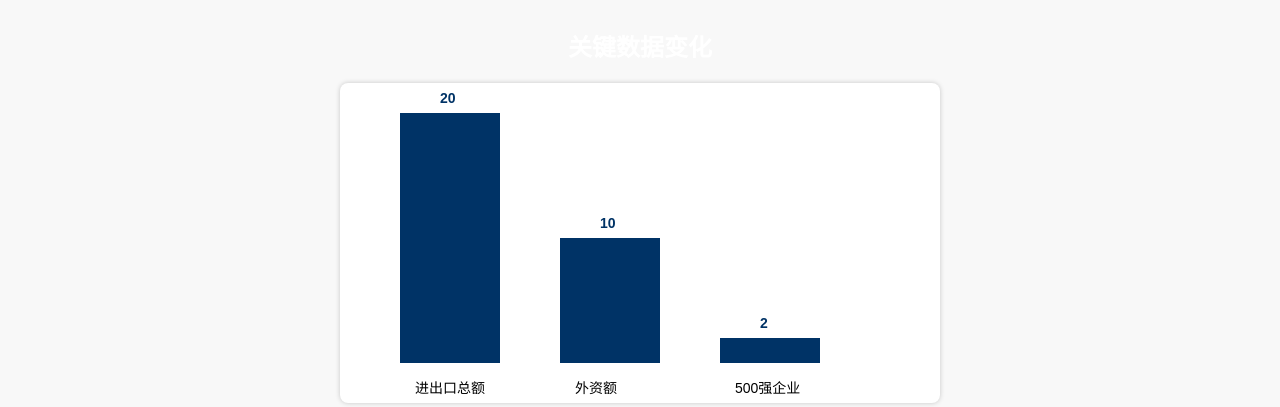
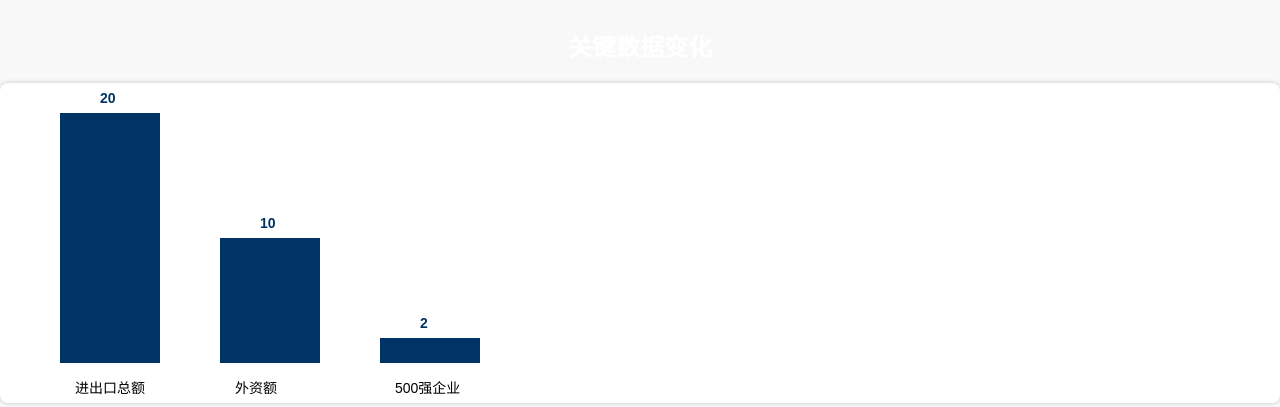
Before and after one commit to sydAKM/dalian-things, a plain HTML site: page open-ladder.html in a window 1280 px wide. Shown: the part 506-913 px from the top of the page. Drawn offline with Linux system fonts and the light colour scheme.

Commit message:
Update open-ladder.html

```diff
--- a/open-ladder.html
+++ b/open-ladder.html
@@ -34,7 +34,7 @@
     <!-- 柱状图 -->
     <section id="chart-section">
       <h2>关键数据变化</h2>
-      <svg id="bar-chart" width="600" height="320"></svg>
+      <svg id="bar-chart" width="100%" height="320"></svg>
     </section>
   </main>
 </body>
```
